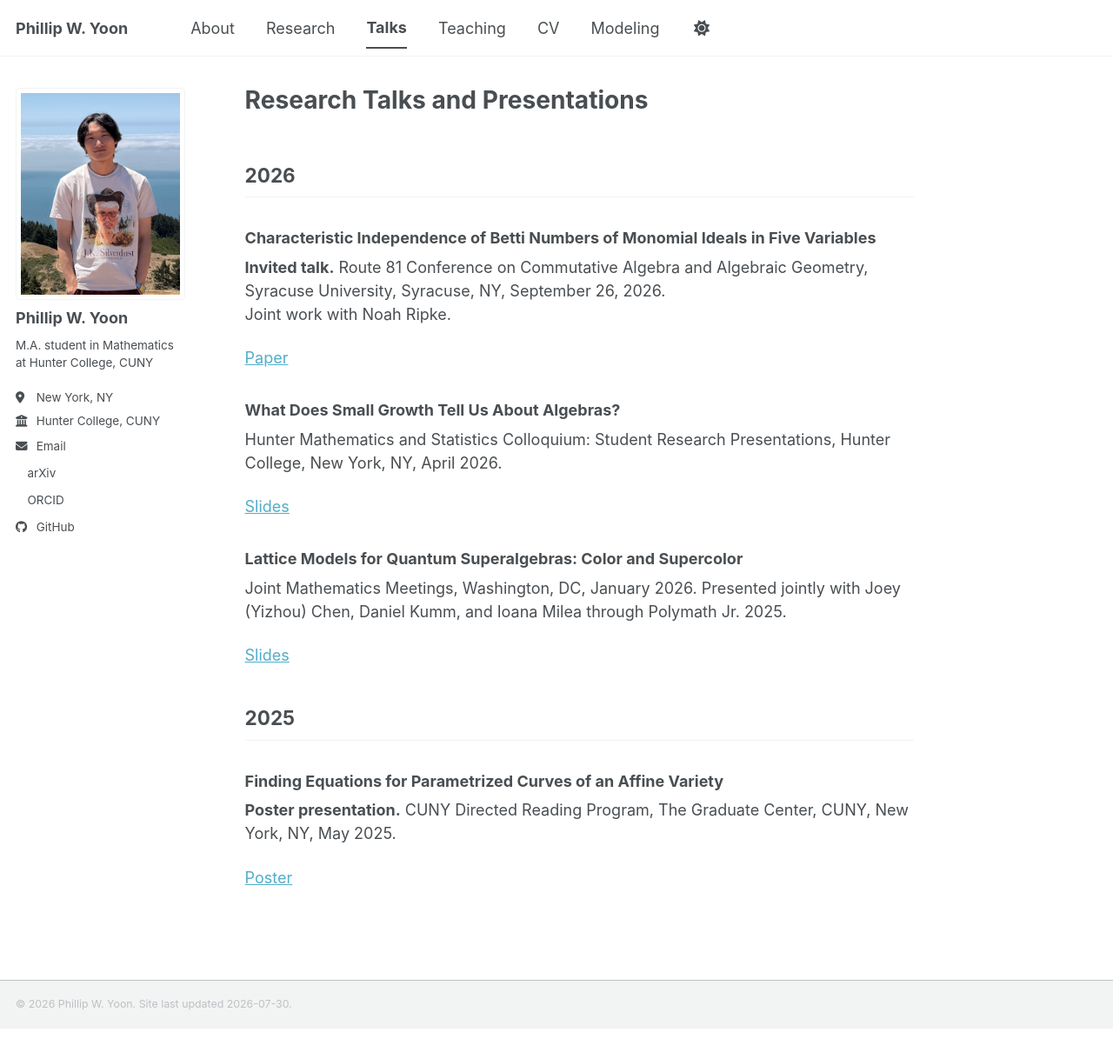
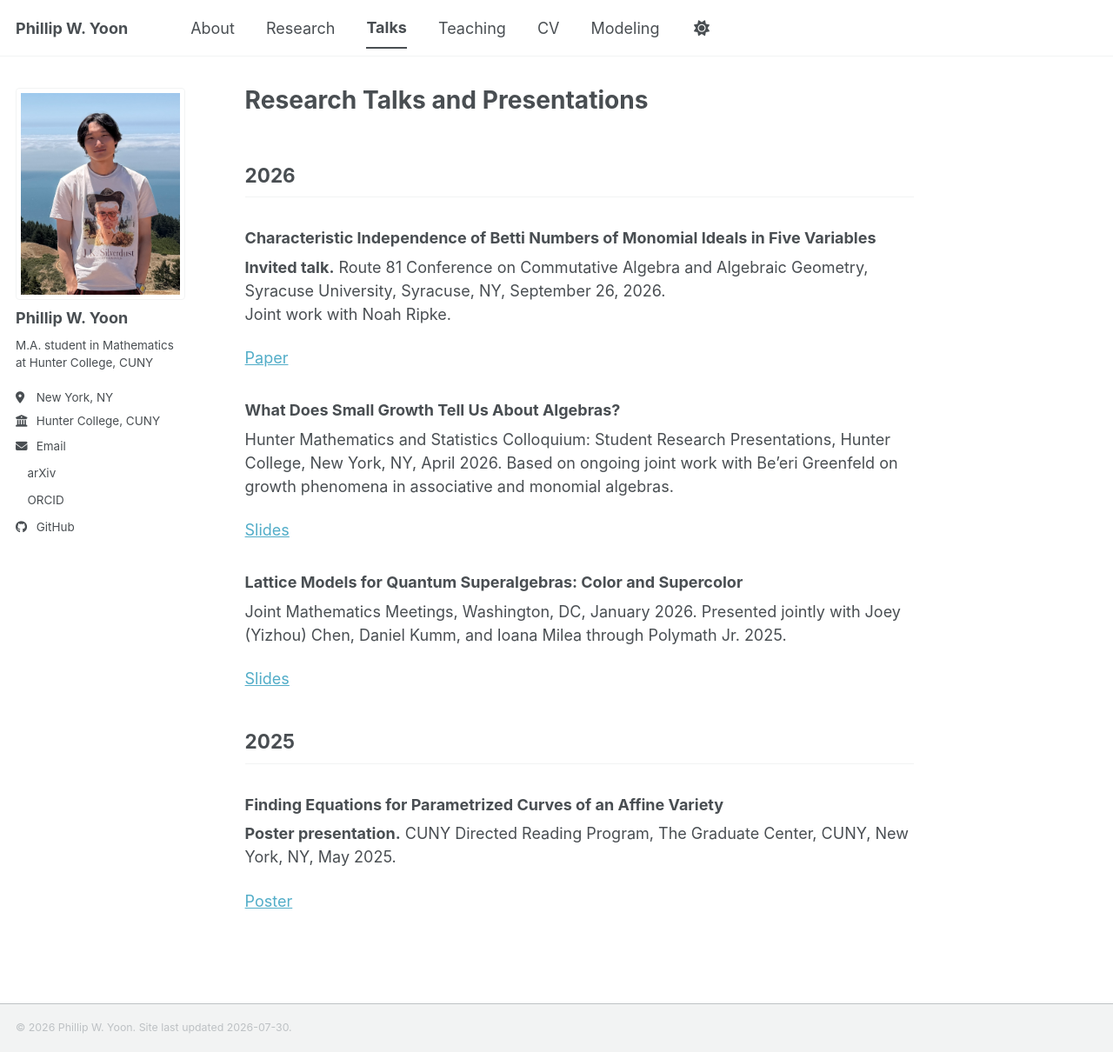
Before and after one commit to pwyoon/pwyoon.github.io, a Jekyll site: the page built from _pages/talks.md, in a window 1280 px wide and 1210 px high. Shown: the whole window at 87% size. Built offline with Jekyll 4.4.1, drawn with Linux system fonts in a browser that asks for light colours; a style sheet for code colours, icons or effects is not loaded.

Commit message:
Add note on joint work in talks.md
Added a note about ongoing joint work with Be’eri Greenfeld on growth phenomena in algebras.

```diff
--- a/_pages/talks.md
+++ b/_pages/talks.md
@@ -19,6 +19,7 @@ Joint work with Noah Ripke.
 
 Hunter Mathematics and Statistics Colloquium: Student Research
 Presentations, Hunter College, New York, NY, April 2026.
+Based on ongoing joint work with Be’eri Greenfeld on growth phenomena in associative and monomial algebras.
 
 [Slides](/files/presentations/hunter-2026-small-growth.pdf)
 
```
